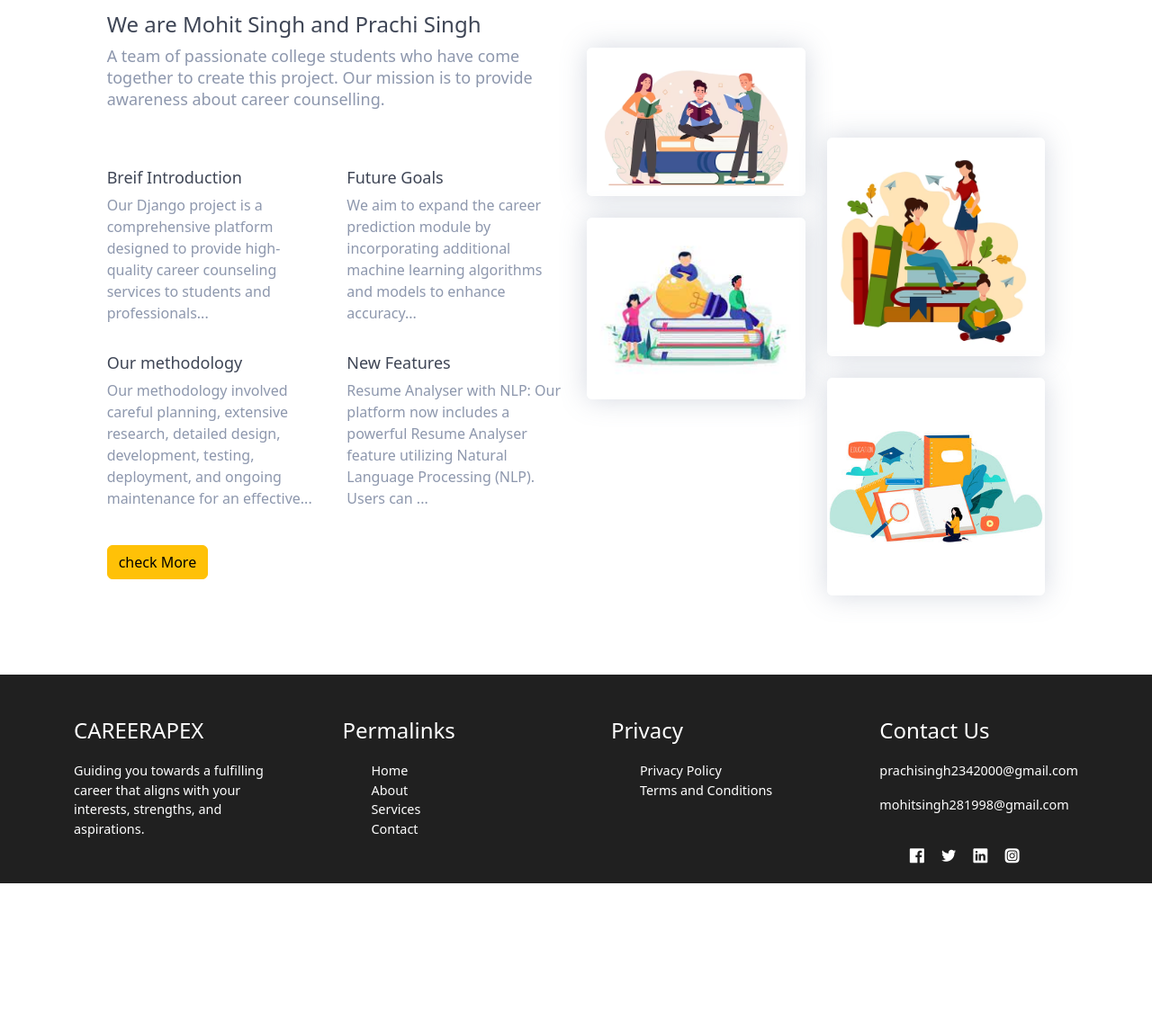
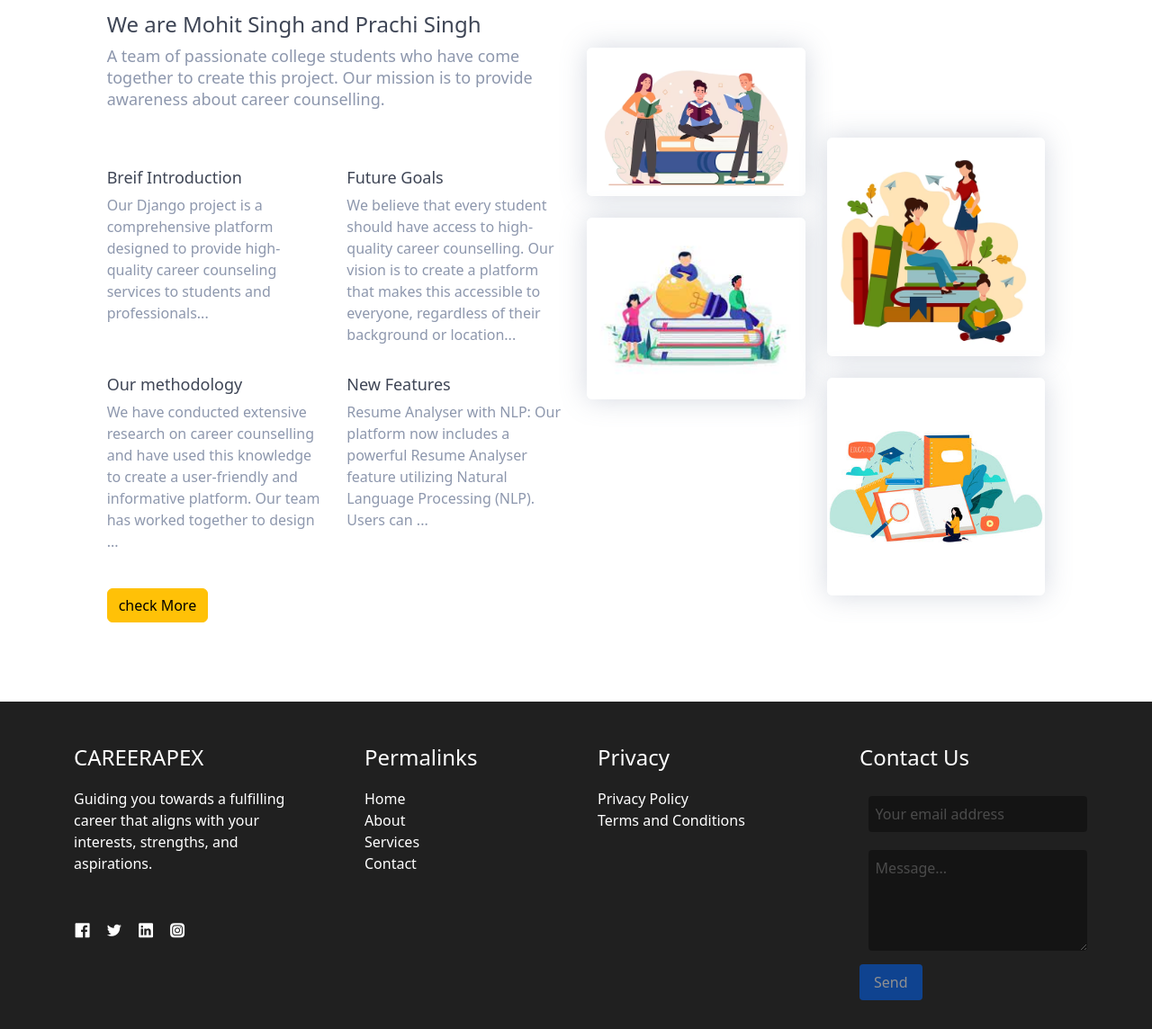
Before and after one commit to mohit28singh/Career_prediction, a Django app: page / in a window 1280 px wide. Shown: the part 3080-4224 px from the top of the page at 90% size. Before the commit the page ends 4062 px from the top, so only its background shows below. Run offline with Django 4.2, Linux system fonts and the light colour scheme; some libraries are stand-ins or nearby versions.

Commit message:
Footer is updated

```diff
--- a/careers/templates/footer.html
+++ b/careers/templates/footer.html
@@ -10,29 +10,32 @@
         integrity="sha384-KK94CHFLLe+nY2dmCWGMq91rCGa5gtU4mk92HdvYe+M/SXH301p5ILy+dN9+nJOZ" crossorigin="anonymous">
         <link rel="stylesheet" href="https://unicons.iconscout.com/release/v4.0.8/css/line.css">
         <style>
-        a {
-            text-decoration: none;
-            color: var(--color-white);
-        }
-
+            /* Footer styles */
             footer {
                 background: #202020;
                 padding-top: 3rem;
-            font-size: 0.9rem;
+                font-size: 1rem;
                 color: #fff;
-            margin-top:1rem;
+                margin-top: 1rem;
                 margin-bottom: 0%;
                 position: relative;
                 bottom: 0;
                 width: 100%;
             }
-        ul{
+
+            ul {
+                list-style: none;
+            }
+
+            a{
                 list-style:none;
+                text-decoration:none;
+                color:#fff;
             }
             .footer__container {
                 display: grid;
                 grid-template-columns: repeat(4, 1fr);
-            gap: 5rem;
+                gap: 3rem;
             }
 
             .footer__container>div h4 {
@@ -56,8 +59,54 @@
                 gap: 1rem;
                 font-size: 1.2rem;
                 margin-top: 2rem;
+                padding: inherit;
+            }
+            .footer__2 {
+                margin-left:2rem;
+            }
+            .footer__2 .permalinks{
+                padding:inherit;
+            }
+            /* Contact form styles */
+            .contact-form {
+                margin-bottom: 2rem;
+                opacity:0.5;
+
+            }
+            .footer__3 ul{
+                padding:inherit;
+            }
+            .contact-form label {
+                display: block;
+                margin-bottom: 0.5rem;
+                font-weight: bold;
             }
 
+            .contact-form input[type="text"],
+            .contact-form input[type="email"],
+            .contact-form textarea {
+                width: 100%;
+                padding: 0.5rem;
+                margin:0.6rem;
+                border: none;
+                border-radius: 4px;
+                background:rgba(0, 0, 0, 0.7)
+            }
+
+            .contact-form button[type="submit"] {
+                background-color: #0066FF;
+                color: #fff;
+                padding: 0.5rem 1rem;
+                border: none;
+                border-radius: 4px;
+                cursor: pointer;
+            }
+
+            .contact-form button[type="submit"]:hover {
+                background-color: #0044CC;
+            }
+
+            /* Back to top button styles */
             .back-to-top {
                 position: fixed;
                 bottom: 20px;
@@ -92,7 +141,14 @@
                     <h4>CAREERAPEX</h4>
                 </a>
                 <p>Guiding you towards a fulfilling career that aligns with your interests, strengths, and aspirations.</p>
+                <ul class="footer__socials">
+                    <li><a href=""><i class="uil uil-facebook"></i></a></li>
+                    <li><a href=""><i class="uil uil-twitter"></i></a></li>
+                    <li><a href=""><i class="uil uil-linkedin"></i></a></li>
+                    <li><a href=""><i class="uil uil-instagram-alt"></i></a></li>
+                </ul>
             </div>
+
             <div class="footer__2">
                 <h4>Permalinks</h4>
                 <ul class="permalinks">
@@ -111,20 +167,25 @@
             </div>
             <div class="footer__4">
                 <h4>Contact Us</h4>
+                <form id="contactForm" class="contact-form">
+
                     <div>
-                    <p>prachisingh2342000@gmail.com</p>
-                    <p>mohitsingh281998@gmail.com</p>
+
+                        <input type="email" id="email" name="email" placeholder="Your email address" required>
                     </div>
-                <ul class="footer__socials">
-                    <li><a href=""><i class="uil uil-facebook"></i></a></li>
-                    <li><a href=""><i class="uil uil-twitter"></i></a></li>
-                    <li><a href=""><i class="uil uil-linkedin"></i></a></li>
-                    <li><a href=""><i class="uil uil-instagram-alt"></i></a></li>
-                </ul>
+                    <div>
+
+                        <textarea id="message" name="message" rows="4" placeholder="Message..." required></textarea>
+                    </div>
+                    <button type="submit">Send</button>
+                </form>
+
             </div>
         </div>
         <div class="back-to-top" id="backToTopBtn">&#8593;</div>
     </footer>
+
+
 
     <script src="https://cdn.jsdelivr.net/npm/bootstrap@5.3.0-alpha3/dist/js/bootstrap.bundle.min.js"
         integrity="sha384-zJRocSSGLtJvZylN7OoHPdiV6ug2R2DC9ayiBvHczF8hj8gnp7EvkuyVK6ExXu09"
--- a/careers/templates/main.html
+++ b/careers/templates/main.html
@@ -121,9 +121,10 @@
 
     box-shadow: 0 0 10px 5px rgba(0,0,0,.3);
   }
-  .service .service-title {
+  .service  .service-title {
     margin-top: 20px;
     font-size: 28px;
+    color:#000;
 
     text-align: center;
   }
@@ -479,11 +480,11 @@
               </div>
               <div class="col-md-6 mt-3">
                 <h6 class="font-weight-medium">Future Goals</h6>
-                <p>We aim to expand the career prediction module by incorporating additional machine learning algorithms and models to enhance accuracy...</p>
+                <p>We believe that every student should have access to high-quality career counselling. Our vision is to create a platform that makes this accessible to everyone, regardless of their background or location...</p>
               </div>
               <div class="col-md-6 mt-3">
                 <h6 class="font-weight-medium">Our methodology</h6>
-                <p>Our methodology involved careful planning, extensive research, detailed design, development, testing, deployment, and ongoing maintenance for an effective...</p>
+                <p>We have conducted extensive research on career counselling and have used this knowledge to create a user-friendly and informative platform. Our team has worked together to design ...</p>
               </div>
               <div class="col-md-6 mt-3">
                 <h6 class="font-weight-medium">New Features</h6>
```
Lines whose indentation alone changed are shown as unchanged.
